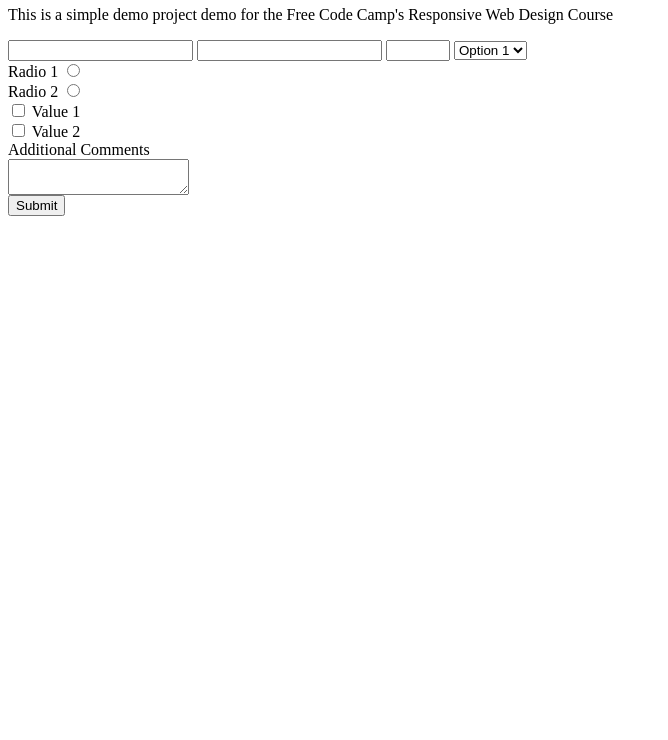
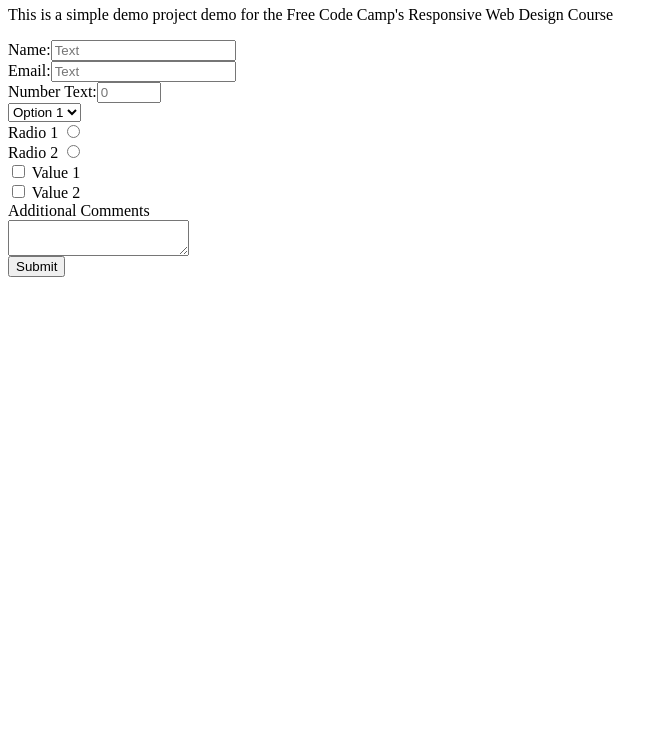
Before and after one commit to luis-jmtz/Survey-Form, a plain HTML site: page index.html in a window 1280 px wide. Shown: the part 60-800 px from the top of the page, without its empty margins (0-668 px from the left). Drawn offline with Linux system fonts and the light colour scheme.

Commit message:
HTML done. Needs styling

```diff
--- a/index.html
+++ b/index.html
@@ -11,9 +11,9 @@
         <h1 id="title">freeCodeCamp Survey Form</h1>
         <p id="description">This is a simple demo project demo for the Free Code Camp's Responsive Web Design Course</p>
         <form id="survey-form">
-            <label id="name-label"><input type="text" required id="name"></label>
-            <label id="email-label"><input type="email" required id="email"></label>
-            <label id=""><input type="number" id="number" min="1" max="500"></label>
+            <label id="name-label">Name:<input type="text" required id="name" placeholder="Text"></label><br>
+            <label id="email-label">Email:<input type="email" required id="email" placeholder="Text"></label><br>
+            <label id="number-label" for="number">Number Text:<input type="number" id="number" min="1" max="500" placeholder="0"></label><br>
             <select id="dropdown">
                 <option>Option 1</option>
                 <option>Option 2</option>
@@ -29,7 +29,7 @@
             <label for="value2"> Value 2</label><br>
             <label for="textarea">Additional Comments</label><br>
             <textarea id="textarea"></textarea><br>
-            <input type="button" value="Submit">
+            <input id="submit" type="submit" value="Submit">
         </form>
     </body>
 </html>
```
